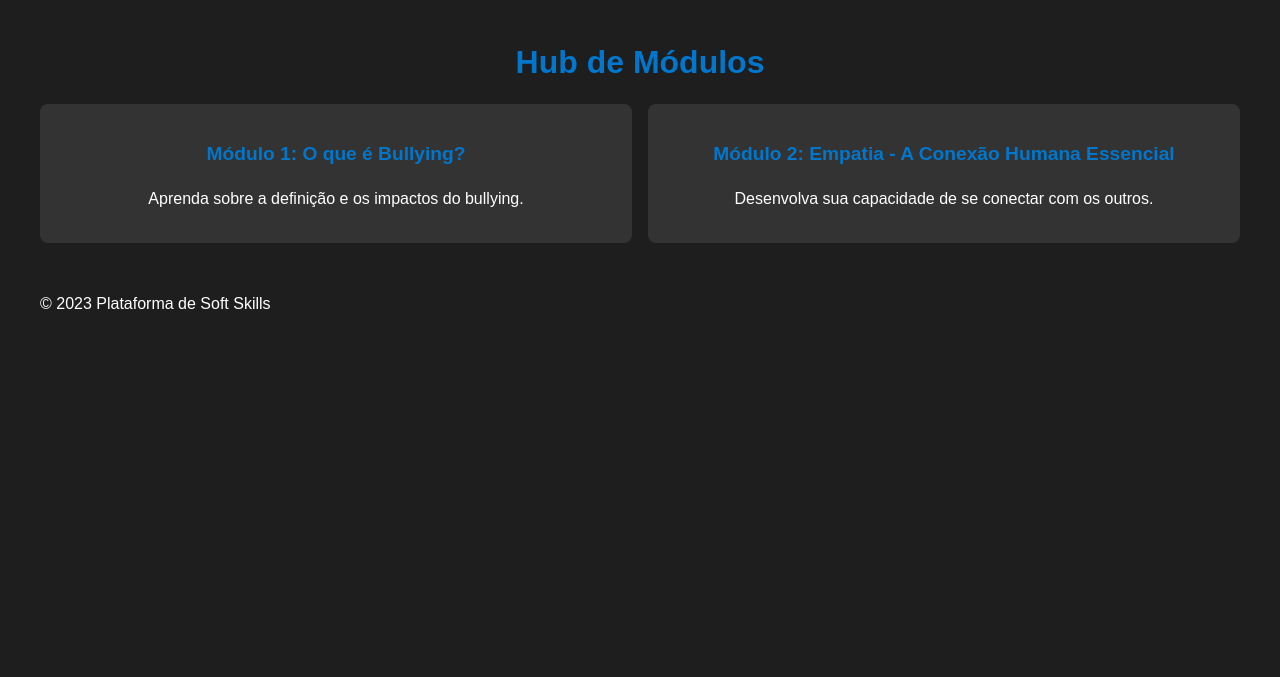
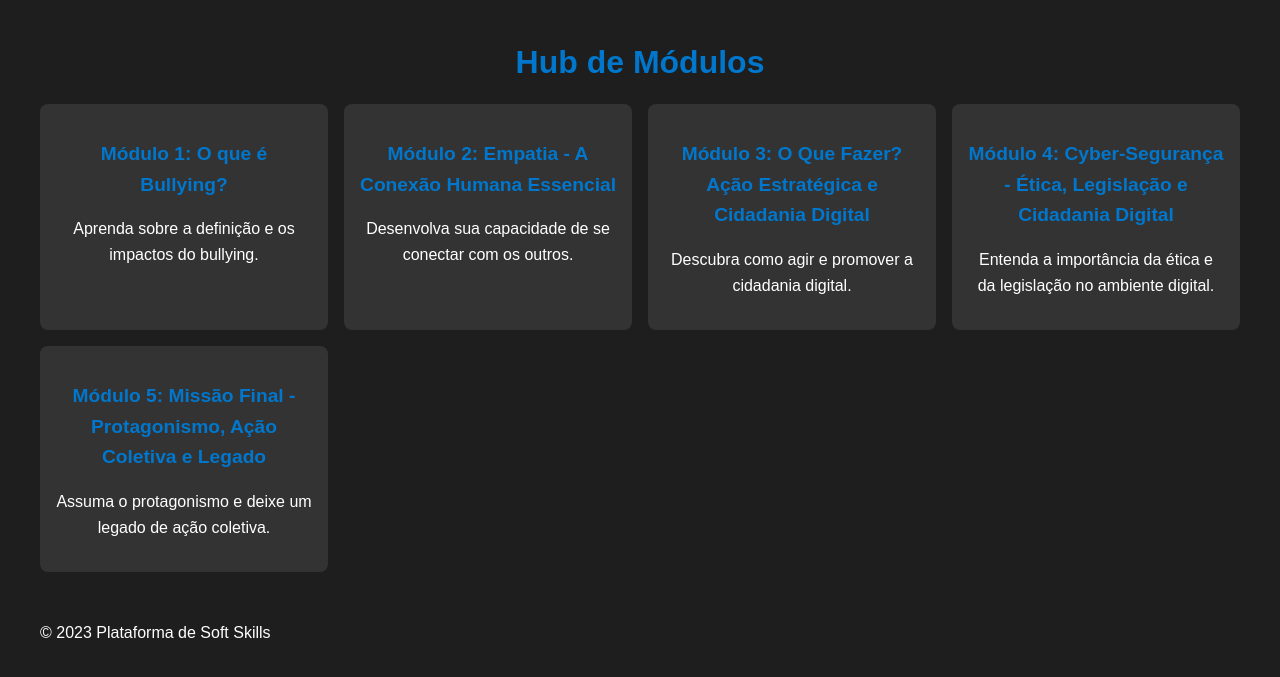
Before and after one commit to MaddAF/CursoBullyingAndGame, a Flask app: page /modules in a window 1280 px wide. Shown: the part 106-783 px from the top of the page. Run offline with Flask 3, Linux system fonts and the light colour scheme; parts of the project's set-up code (start-up, migrations or seed data) failed here and were passed over.

Commit message:
Feature: Add modules 3, 4, and 5 to the platform

```diff
--- a/app.py
+++ b/app.py
@@ -93,6 +93,18 @@ def modulo1():
 def modulo2():
     return render_template("modulo2.html")
 
+@app.route("/modulo3")
+def modulo3():
+    return render_template("modulo3.html")
+
+@app.route("/modulo4")
+def modulo4():
+    return render_template("modulo4.html")
+
+@app.route("/modulo5")
+def modulo5():
+    return render_template("modulo5.html")
+
 @app.route("/admin")
 def admin():
     if "user_id" not in session:
@@ -110,4 +122,3 @@ def admin():
 if __name__ == "__main__":
 
     serve(app, host="0.0.0.0", port=8080)
-Ye
--- a/templates/modules_hub.html
+++ b/templates/modules_hub.html
@@ -13,5 +13,17 @@
             <h3><a href="{{ url_for('modulo2') }}">Módulo 2: Empatia - A Conexão Humana Essencial</a></h3>
             <p>Desenvolva sua capacidade de se conectar com os outros.</p>
         </div>
+        <div class="module-item">
+            <h3><a href="{{ url_for('modulo3') }}">Módulo 3: O Que Fazer? Ação Estratégica e Cidadania Digital</a></h3>
+            <p>Descubra como agir e promover a cidadania digital.</p>
+        </div>
+        <div class="module-item">
+            <h3><a href="{{ url_for('modulo4') }}">Módulo 4: Cyber-Segurança - Ética, Legislação e Cidadania Digital</a></h3>
+            <p>Entenda a importância da ética e da legislação no ambiente digital.</p>
+        </div>
+        <div class="module-item">
+            <h3><a href="{{ url_for('modulo5') }}">Módulo 5: Missão Final - Protagonismo, Ação Coletiva e Legado</a></h3>
+            <p>Assuma o protagonismo e deixe um legado de ação coletiva.</p>
+        </div>
     </div>
 {% endblock %}
```
Also changed, not shown: templates/modulo3.html (added, +10 -0 lines), templates/modulo4.html (added, +10 -0 lines), templates/modulo5.html (added, +10 -0 lines).
